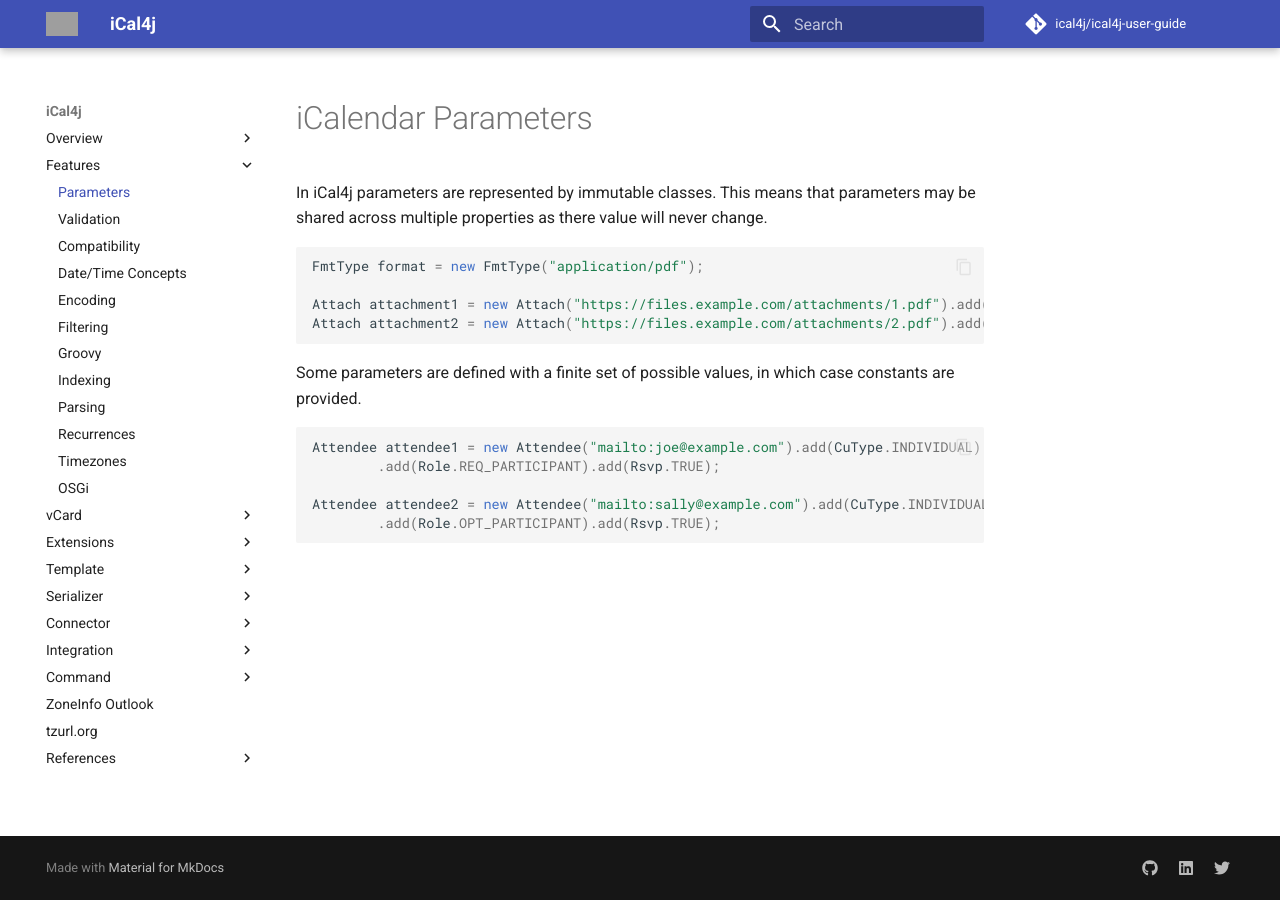
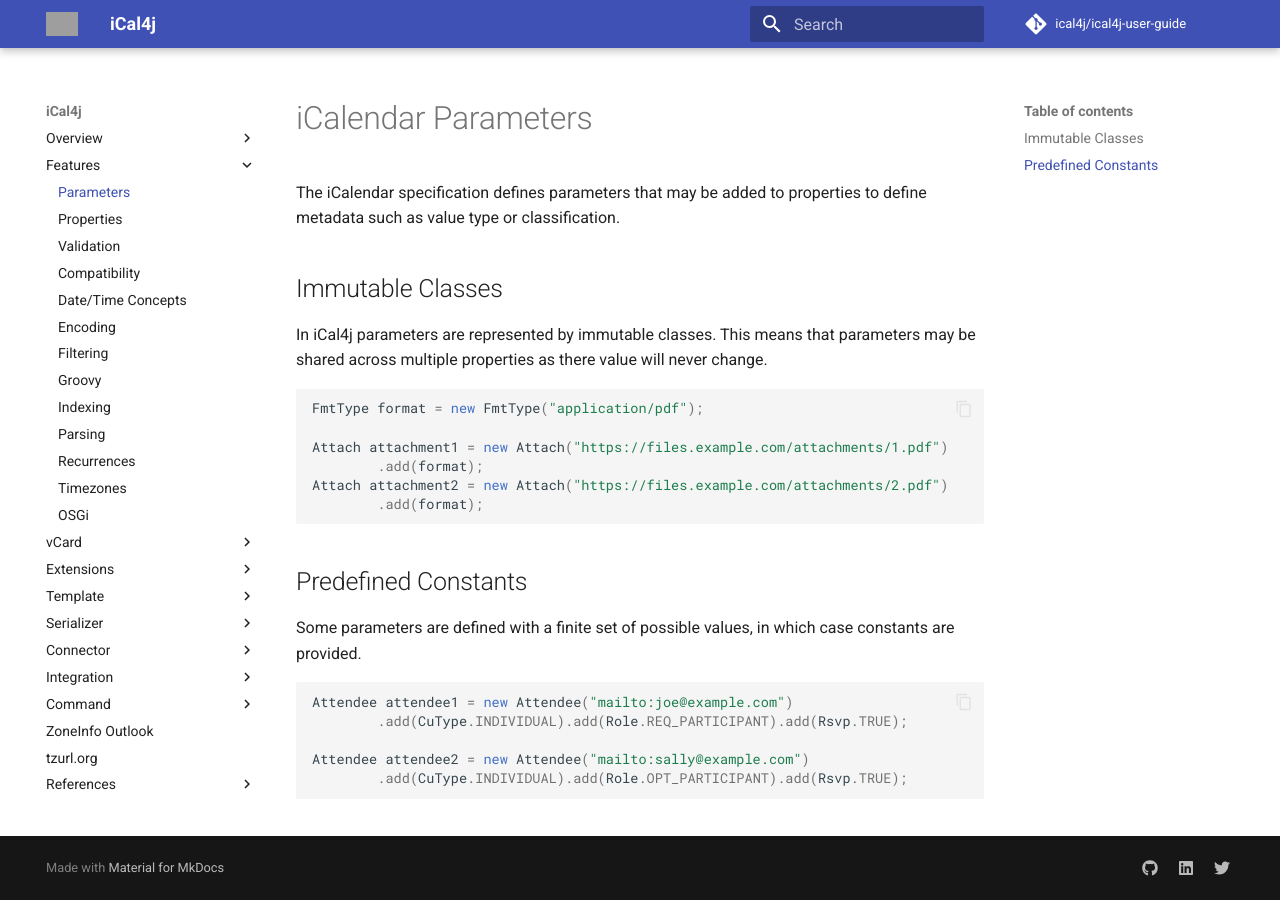
Before and after one commit to ical4j/ical4j-user-guide, an MkDocs documentation site: the page built from docs/parameters.md, in a window 1280 px wide. Built offline with MkDocs 1.6.1 and Material for MkDocs 9.7.7, drawn with Linux system fonts in a browser that asks for light colours; comment, search, counter and statistics services are not loaded; grey boxes are pictures that could not be loaded.

Commit message:
Added properties feature

````diff
--- a/docs/parameters.md
+++ b/docs/parameters.md
@@ -1,4 +1,9 @@
 # iCalendar Parameters
+
+The iCalendar specification defines parameters that may be added to properties to define metadata
+such as value type or classification.
+
+## Immutable Classes
 
 In iCal4j parameters are represented by immutable classes. This means that parameters may be shared across
 multiple properties as there value will never change.
@@ -6,17 +11,21 @@
 ```java
 FmtType format = new FmtType("application/pdf");
 
-Attach attachment1 = new Attach("https://files.example.com/attachments/1.pdf").add(format);
-Attach attachment2 = new Attach("https://files.example.com/attachments/2.pdf").add(format);
+Attach attachment1 = new Attach("https://files.example.com/attachments/1.pdf")
+        .add(format);
+Attach attachment2 = new Attach("https://files.example.com/attachments/2.pdf")
+        .add(format);
 ```
+
+## Predefined Constants
 
 Some parameters are defined with a finite set of possible values, in which case constants are provided.
 
 ```java
-Attendee attendee1 = new Attendee("mailto:joe@example.com").add(CuType.INDIVIDUAL)
-        .add(Role.REQ_PARTICIPANT).add(Rsvp.TRUE);
+Attendee attendee1 = new Attendee("mailto:joe@example.com")
+        .add(CuType.INDIVIDUAL).add(Role.REQ_PARTICIPANT).add(Rsvp.TRUE);
 
-Attendee attendee2 = new Attendee("mailto:sally@example.com").add(CuType.INDIVIDUAL)
-        .add(Role.OPT_PARTICIPANT).add(Rsvp.TRUE);
+Attendee attendee2 = new Attendee("mailto:sally@example.com")
+        .add(CuType.INDIVIDUAL).add(Role.OPT_PARTICIPANT).add(Rsvp.TRUE);
 
 ```
--- a/mkdocs.yml
+++ b/mkdocs.yml
@@ -48,6 +48,7 @@
     - Android: android.md
   - Features:
     - Parameters: parameters.md
+    - Properties: properties.md
     - Validation: validation.md
     - Compatibility: compatibility.md
     - Date/Time Concepts: datetime.md
````
Also changed, not shown: docs/properties.md (added, +37 -0 lines).
